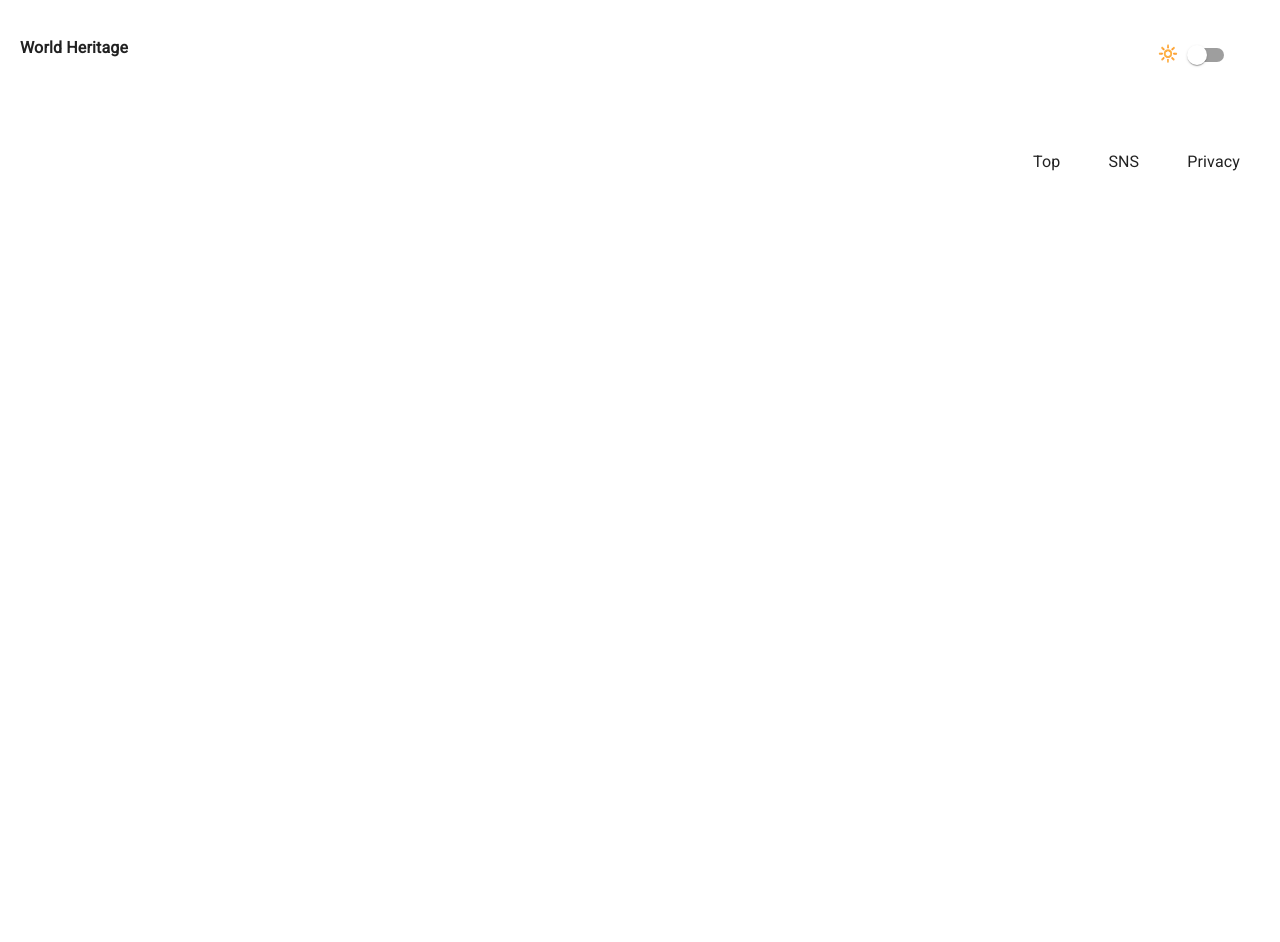
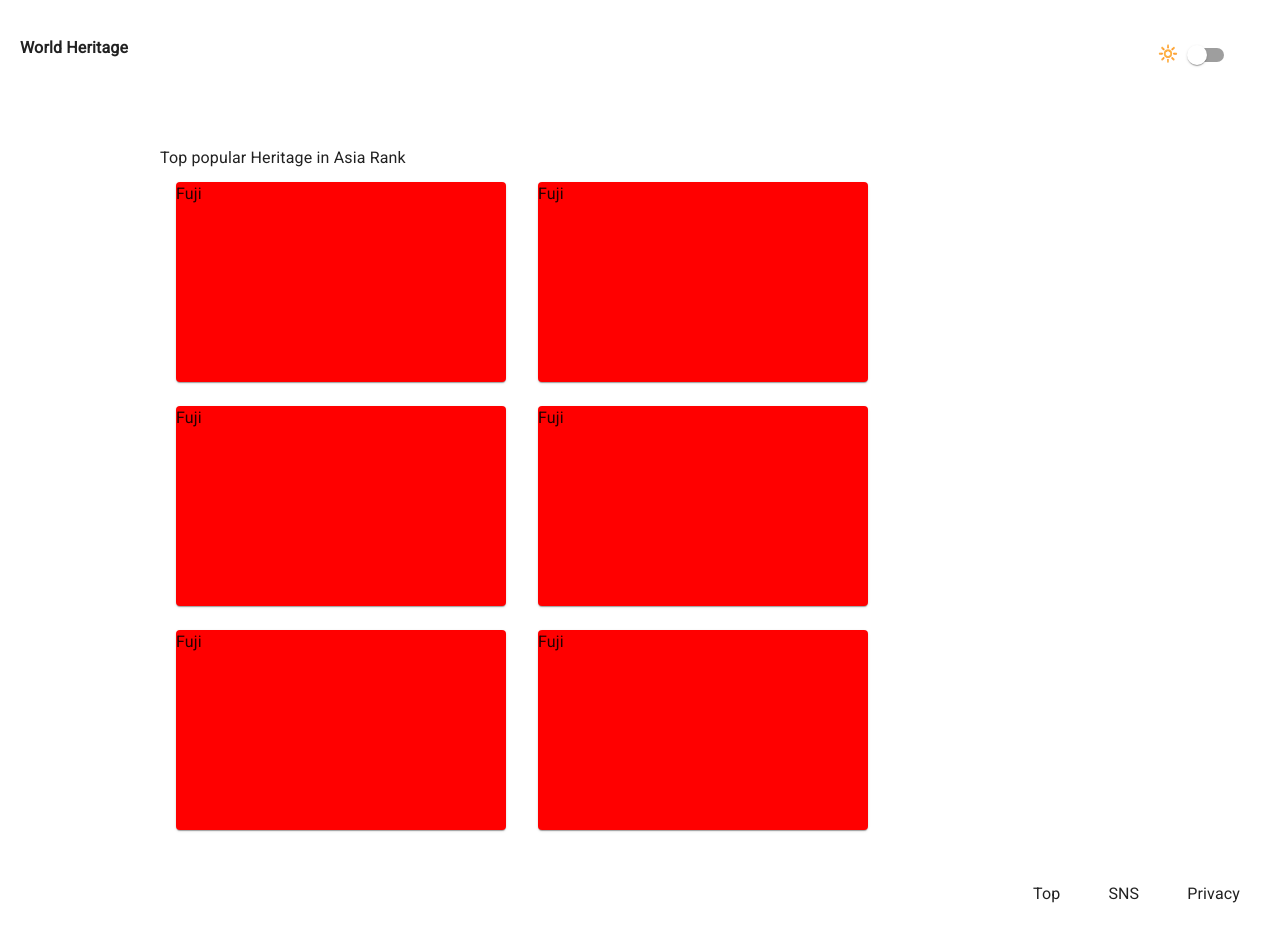
Before and after one commit to zigzagdev/world-heritage, a React (Create React App) app in the folder app/: page /Asia in a window 1280 px wide. Shown: the top 942 px of the page. Before the commit the page ends 800 px from the top, so only its background shows below. Built offline with nearby package versions, Linux system fonts and the light colour scheme; the HTML template or start-up script is replaced by a standard one.

Commit message:
asiaComponentFix

```diff
--- a/app/src/components/continents/Asia.tsx
+++ b/app/src/components/continents/Asia.tsx
@@ -1,9 +1,34 @@
 import React from 'react';
+import {Card} from "@mui/material";
 
 function Asia() {
     return (
-        <div>
-
+        <div className='mx-16 xs:mx-5 xxs:mx-3'>
+            <div className='my-9 mx-24 xs:mx-5 xxs:mx-3'>
+                <div className='xxs:items-center xs:items-center'>
+                    Top popular Heritage in Asia Rank
+                </div>
+                <div className='xxs:items-center xs:items-center my-0 mx-auto xxs:my-4 xs:my-6 flex flex-wrap '>
+                    <div className="mx-4 my-3">
+                        <Card style={{background: 'red', height: '200px', width: '330px'}}>Fuji</Card>
+                    </div>
+                    <div className="mx-4 my-3">
+                        <Card style={{background: 'red', height: '200px', width: '330px'}}>Fuji</Card>
+                    </div>
+                    <div className="mx-4 my-3">
+                        <Card style={{background: 'red', height: '200px', width: '330px'}}>Fuji</Card>
+                    </div>
+                    <div className="mx-4 my-3">
+                        <Card style={{background: 'red', height: '200px', width: '330px'}}>Fuji</Card>
+                    </div>
+                    <div className="mx-4 my-3">
+                        <Card style={{background: 'red', height: '200px', width: '330px'}}>Fuji</Card>
+                    </div>
+                    <div className="mx-4 my-3">
+                        <Card style={{background: 'red', height: '200px', width: '330px'}}>Fuji</Card>
+                    </div>
+                </div>
+            </div>
         </div>
     );
 }
```
